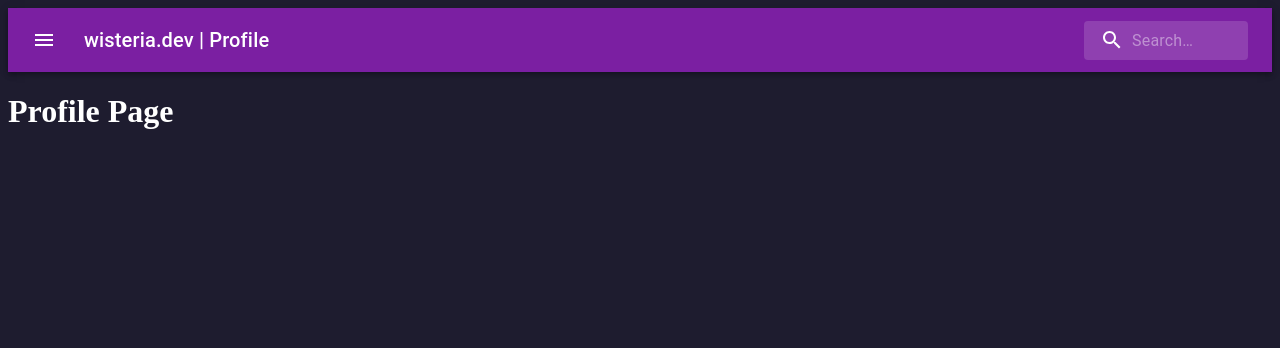
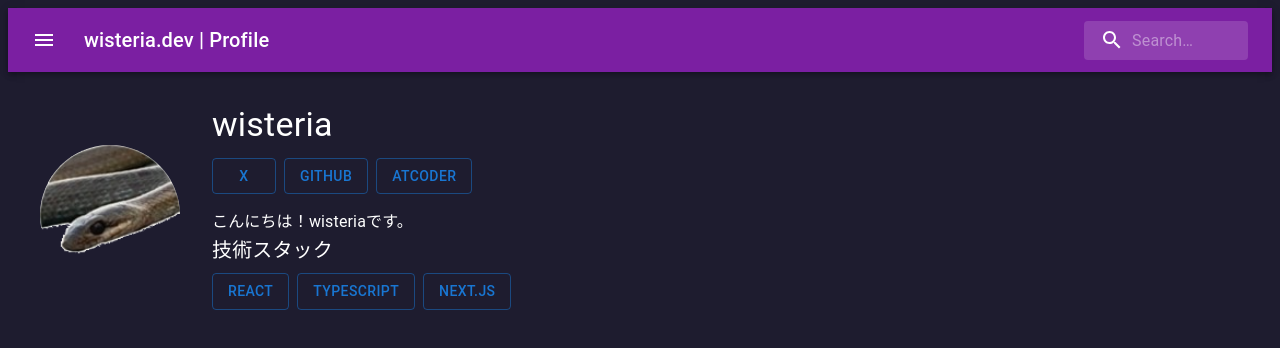
Before and after one commit to wisteriahuman/wisteria-hub, a Next.js app: page /profile in a window 1280 px wide. Shown: the top 348 px of the page. Built offline with nearby package versions, Linux system fonts and the light colour scheme.

Commit message:
add profileのmainコンポーネントを追加

```diff
--- a/src/app/profile/page.tsx
+++ b/src/app/profile/page.tsx
@@ -1,4 +1,5 @@
 import React from 'react';
+import Main from "@/components/profile/Main";
 
 export const metadata = {
     title: "Profile | wisteria.dev",
@@ -8,8 +9,7 @@ export const metadata = {
 export default function Profile() {
     return (
         <>
-            <h1>Profile Page</h1>
-            {/* プロフィールページのコンテンツ */}
+            <Main />
         </>
     );
 }
--- /dev/null
+++ b/src/components/profile/Main.tsx
@@ -0,0 +1,49 @@
+import * as React from "react";
+import Box from "@mui/material/Box";
+import Typography from "@mui/material/Typography";
+import Grid from "@mui/material/Grid2";
+import Image from "next/image";
+import Button from "@mui/material/Button";
+
+export default function Main() {
+
+    return (
+        <Box sx={{ padding: 4 }}>
+            <Grid container spacing={4} alignItems="center">
+                <Grid sx={{ xs: 12, sm: 8 }}>
+                    <Box sx={{ position: "relative", width: 140, height: 140 }}>
+                        <Image
+                            src="/images/my_image.png"
+                            alt="プロフィール画像"
+                            layout="fill"
+                            objectFit="cover"
+                            style={{ borderRadius: "50%" }}
+                        />
+                    </Box>
+                </Grid>
+                <Grid sx={{ xs: 12, sm: 8 }}>
+                    <Typography variant="h4" component="h1" gutterBottom>
+                        wisteria
+                    </Typography>
+                    <Box sx={{ display: "flex", gap: 1, flexWrap: "wrap", marginBottom: 2 }}>
+                        <Button variant="outlined">X</Button>
+                        <Button variant="outlined">GitHub</Button>
+                        <Button variant="outlined">AtCoder</Button>
+                    </Box>
+                    <Typography variant="body1" component="p">
+                        こんにちは！wisteriaです。
+                    </Typography>
+                    <Typography variant="h6" gutterBottom>
+                        技術スタック
+                    </Typography>
+                    <Box sx={{ display: "flex", gap: 1, flexWrap: "wrap", marginBottom: 2 }}>
+                        <Button variant="outlined">React</Button>
+                        <Button variant="outlined">TypeScript</Button>
+                        <Button variant="outlined">Next.js</Button>
+                        {/* 他のスキル */}
+                    </Box>
+                </Grid>
+            </Grid>
+        </Box>
+    );
+}
```
